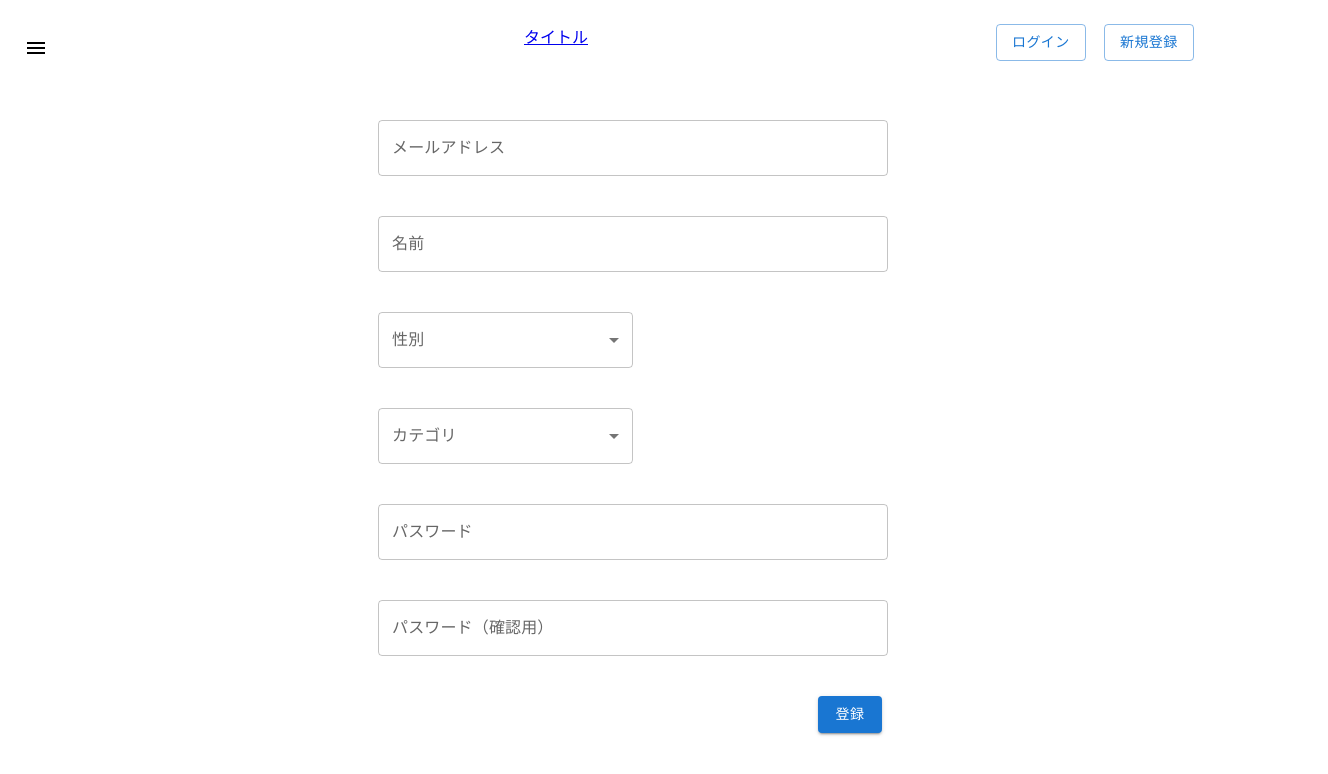
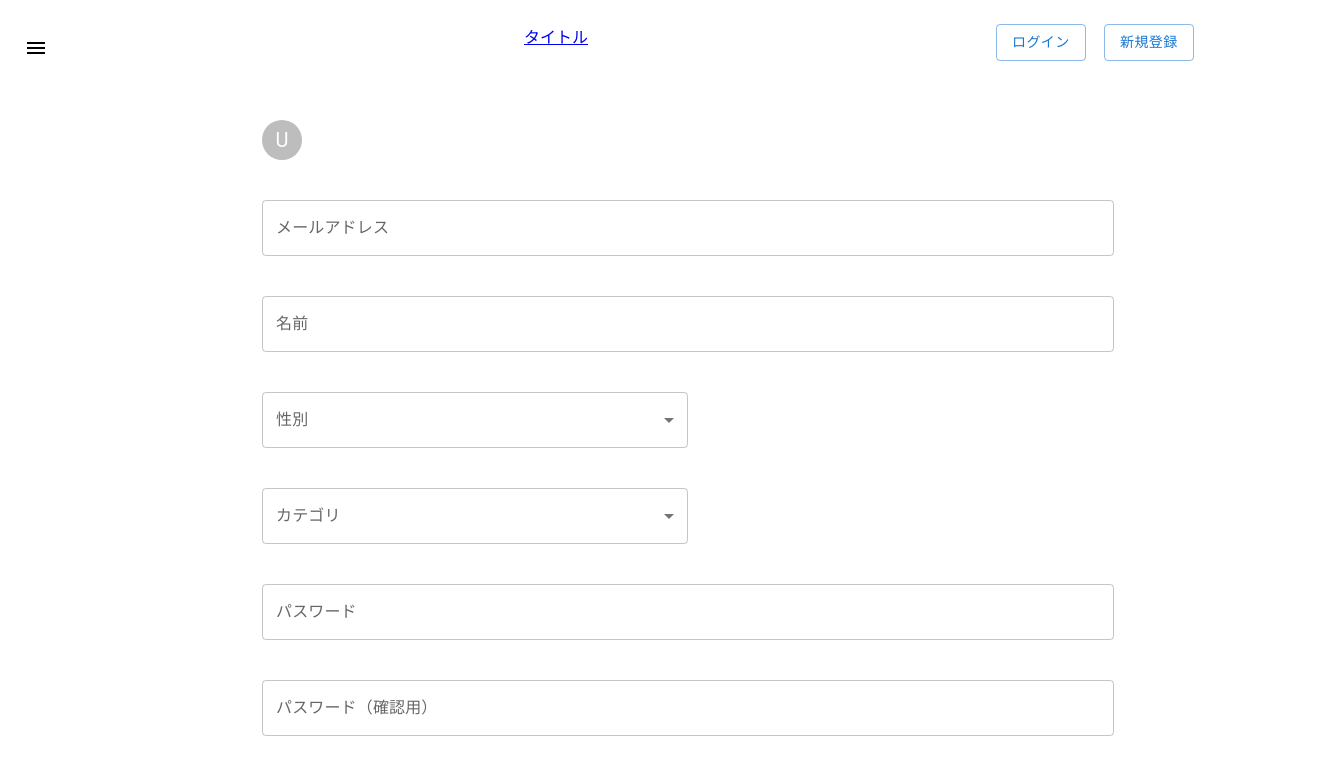
Before and after one commit to ke-kishimoto/opencourt-frontend, a React (Create React App) app: page /newUser in a window 1280 px wide. Shown: the top 774 px of the page, 1328 px wide, since content can reach past the window. Built offline with nearby package versions, Linux system fonts and the light colour scheme.

Commit message:
カレンダー追加

```diff
--- a/src/components/UserForm.js
+++ b/src/components/UserForm.js
@@ -5,42 +5,44 @@ import InputLabel from '@mui/material/InputLabel';
 import MenuItem from '@mui/material/MenuItem';
 import FormControl from '@mui/material/FormControl';
 import Select from '@mui/material/Select';
+import Container from '@mui/material/Container';
+import Avatar from '@mui/material/Avatar';
 
 const UserForm = () => {
 
 	const gender = [
-		{label: '男性', value: 'men'},
-		{label: '女性', value: 'women'},
+		{ label: '男性', value: 'men' },
+		{ label: '女性', value: 'women' },
 	]
 
 	const categories = [
-		{id: 1, label: '社会人'},
-		{id: 2, label: '大学生'},
-		{id: 3, label: '高校生以下'},
+		{ id: 1, label: '社会人' },
+		{ id: 2, label: '大学生' },
+		{ id: 3, label: '高校生以下' },
 	]
 
 	return (
+		<Container maxWidth={'md'}>
+
 			<Grid container spacing={5} margin={1}>
-			<Grid item xs={3} />
-			<Grid item xs={5}>
+				<Grid item xs={12}>
+					<Avatar>U</Avatar>
+				</Grid>
+				<Grid item xs={12}>
 					<TextField
 						fullWidth
 						label="メールアドレス"
 						variant="outlined"
 					/>
 				</Grid>
-			<Grid item xs={3} />
-			<Grid item xs={3} />
-			<Grid item xs={5}>
+				<Grid item xs={12}>
 					<TextField
 						fullWidth
 						label="名前"
 						variant="outlined"
 					/>
 				</Grid>
-			<Grid item xs={3} />
-			<Grid item xs={3} />
-			<Grid item xs={5}>
+				<Grid item xs={12}>
 					<FormControl sx={{ width: '50%' }}>
 						<InputLabel>性別</InputLabel>
 						<Select
@@ -61,9 +63,7 @@ const UserForm = () => {
 						</Select>
 					</FormControl>
 				</Grid>
-			<Grid item xs={3} />
-			<Grid item xs={3} />
-			<Grid item xs={5}>
+				<Grid item xs={12}>
 					<FormControl sx={{ width: '50%' }}>
 						<InputLabel>カテゴリ</InputLabel>
 						<Select
@@ -84,27 +84,29 @@ const UserForm = () => {
 						</Select>
 					</FormControl>
 				</Grid>
-			<Grid item xs={3} />
-
-			<Grid item xs={3} />
-			<Grid item xs={5}>
+				<Grid item xs={12}>
 					<TextField
 						fullWidth
 						label="パスワード"
 						variant="outlined"
 					/>
 				</Grid>
-			<Grid item xs={3} />
-
-			<Grid item xs={3} />
-			<Grid item xs={5}>
+				<Grid item xs={12}>
 					<TextField
 						fullWidth
 						label="パスワード（確認用）"
 						variant="outlined"
 					/>
 				</Grid>
-			<Grid item xs={3} />
+				<Grid item xs={12}>
+					<TextField
+						multiline
+						rows={4}
+						fullWidth
+						label="自己紹介"
+						variant="outlined"
+					/>
+				</Grid>
 				<Grid item xs={7} />
 				<Grid item xs={2}>
 					<Button
@@ -115,6 +117,7 @@ const UserForm = () => {
 				</Grid>
 				<Grid item xs={3} />
 			</Grid>
+		</Container>
 	)
 }
 
--- a/src/pages/Top.js
+++ b/src/pages/Top.js
@@ -1,8 +1,11 @@
+import Calendar from '../components/Calendar';
 
 const Top = () => {
-    return (
-        <></>
-    )
+	return (
+		<>
+			<Calendar />
+		</>
+	)
 }
 
 export default Top;
```
Lines whose indentation alone changed are shown as unchanged.
